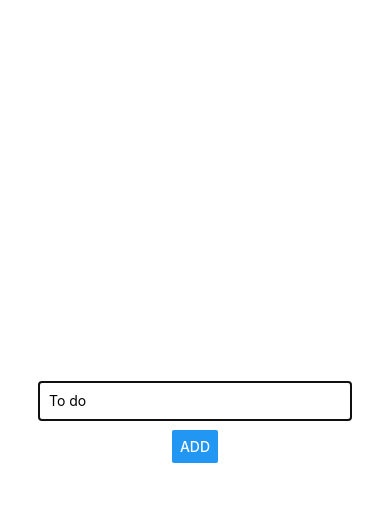
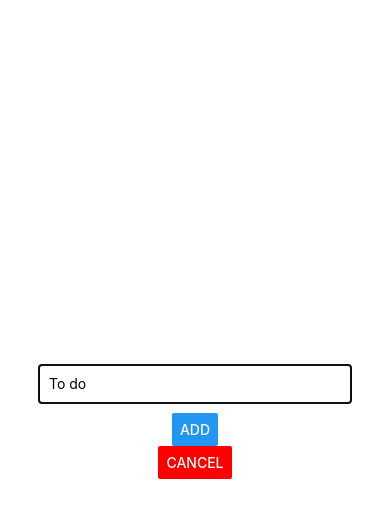
Before and after one commit to MZokko/Assignement1React, a React Native app: screen / in a window 390 px wide. Both pictures are taken after a click on the button "ADD NEW TASK". Shown: the top 518 px of the page. Built offline with nearby package versions, Linux system fonts and the light colour scheme.

Commit message:
cancel btn in modal input

```diff
--- a/App.js
+++ b/App.js
@@ -92,7 +92,10 @@ export default function App() {
     });
   };
 
-  const [outputText, setOutputText] = useState('Open up App.js to start working on your app!');
+  const cancelTodoHandler=()=>{
+    setIsAddMode(false);
+  };
+
 
   return (
     <View style={styles.screen}>
@@ -100,7 +103,7 @@ export default function App() {
       <Button title="Add new Task" onPress={() => setIsAddMode(true)} />
 
 
-      <TodoInput visible={isAddMode} onAddTodo={addButtonHandler} />
+      <TodoInput visible={isAddMode} onAddTodo={addButtonHandler} onCancel={cancelTodoHandler} />
 
 
       <View style={styles.viewList}>
--- a/components/TodoInput.js
+++ b/components/TodoInput.js
@@ -10,6 +10,12 @@ const TodoInput = props => {
     setToDoEntered(txtEntered);
   };
 
+  const addTodoHandler = ()=>{
+    props.onAddTodo(toDoEntered);
+    setToDoEntered('');
+
+  };
+
   return (
     <Modal visible = {props.visible } animationType="slide">
       <View style={styles.viewInput}>
@@ -20,7 +26,8 @@ const TodoInput = props => {
           value={toDoEntered}
         />
 
-        <Button title="ADD" onPress={props.onAddTodo.bind(this, toDoEntered)} />
+        <Button title="ADD" onPress={addTodoHandler} />
+        <Button title="Cancel" color="red" onPress={props.onCancel}/>
 
       </View>
     </Modal>
```
